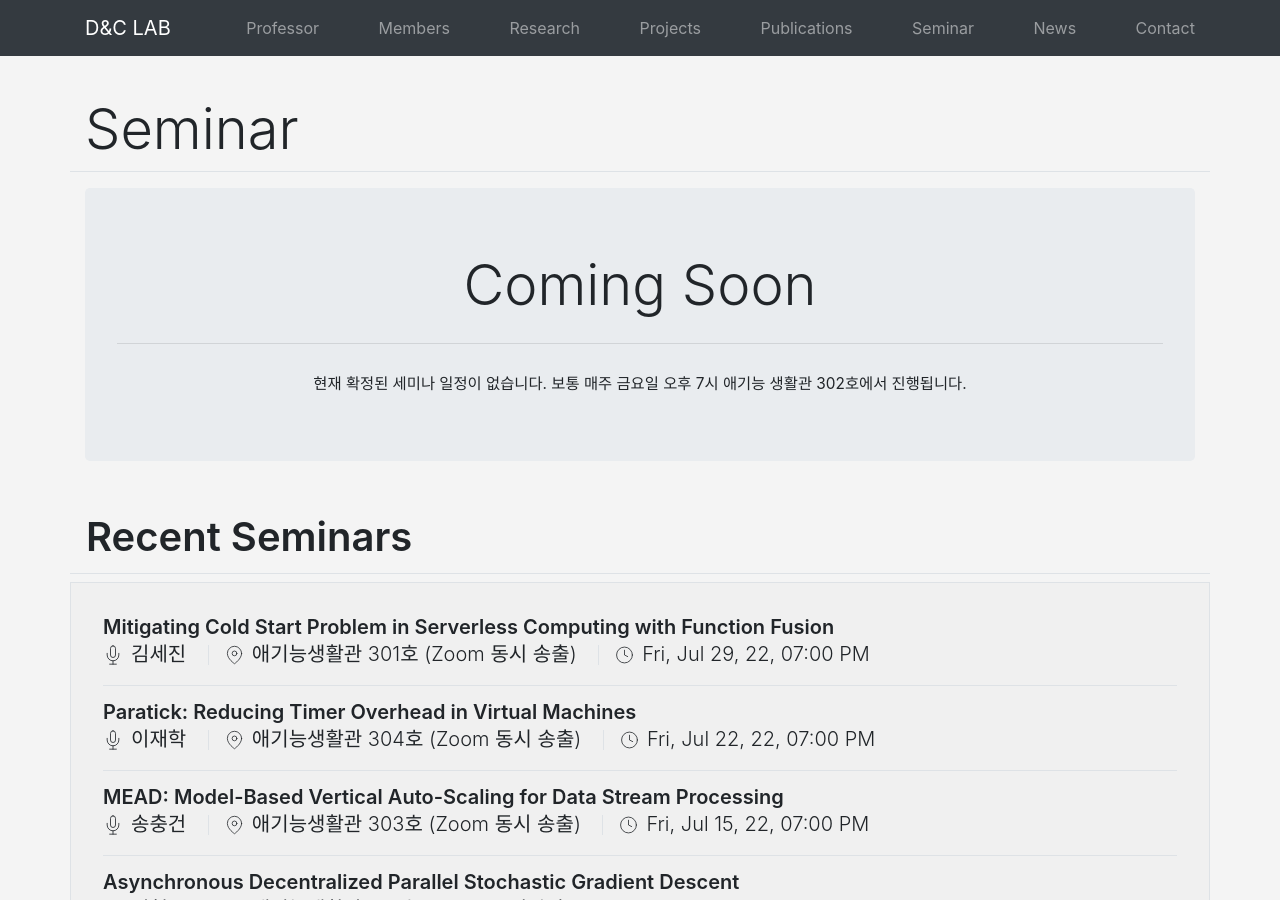
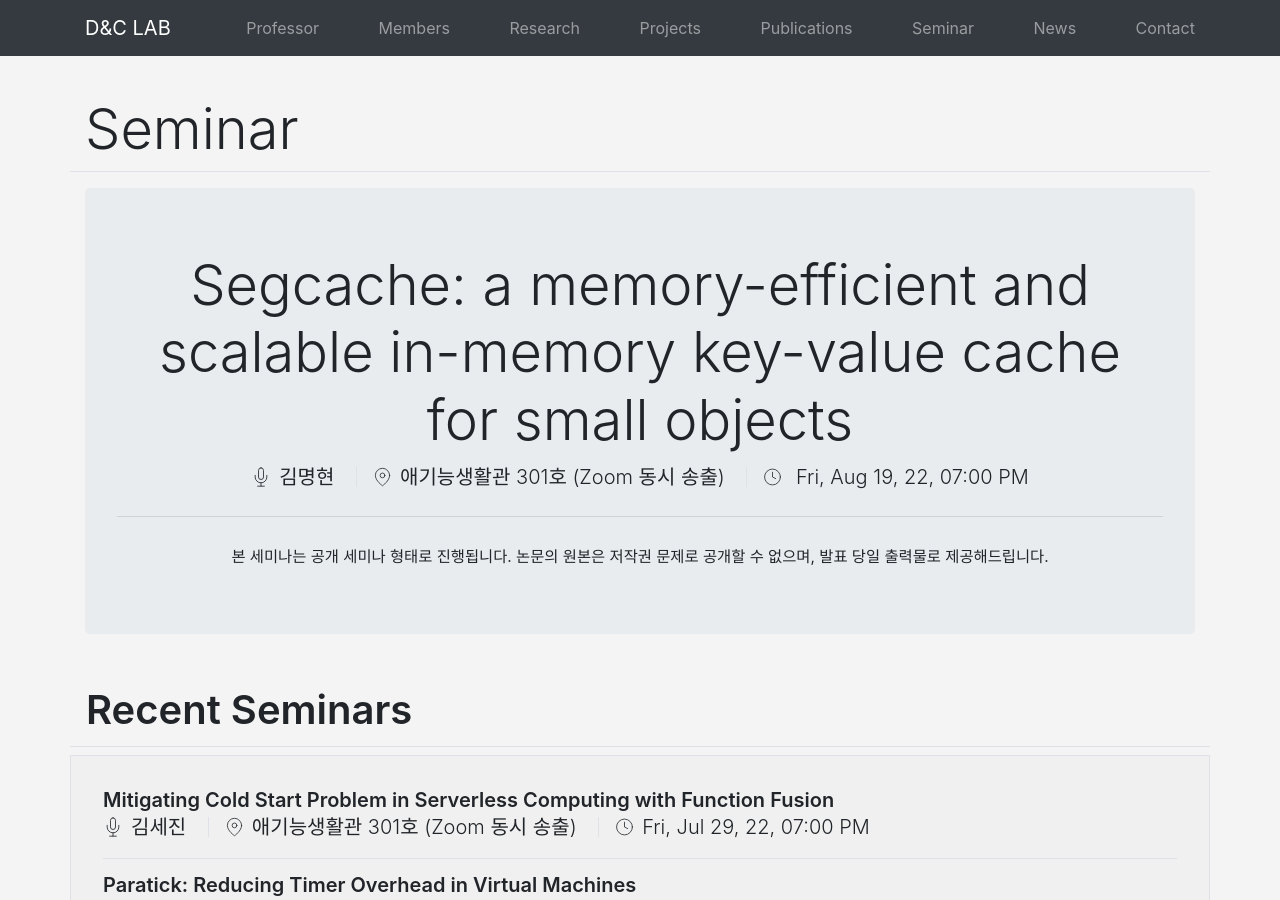
Before and after one commit to KU-Cloud/ku-cloud.github.io, a Jekyll site: the page built from seminar.html, in a window 1280 px wide and 900 px high. Built offline with Jekyll 4.4.1, drawn with Linux system fonts in a browser that asks for light colours.

Commit message:
Update: 2022-08-19 seminar

```diff
--- a/_data/seminars.yaml
+++ b/_data/seminars.yaml
@@ -859,3 +859,7 @@
   speacker: 김세진
   date: 2022-07-29T19:00:00.000+0900
   location: 애기능생활관 301호 (Zoom 동시 송출)
+- title: 'Segcache: a memory-efficient and scalable in-memory key-value cache for small objects'
+  speacker: 김명현
+  date: 2022-08-19T19:00:00.000+0900
+  location: 애기능생활관 301호 (Zoom 동시 송출)
```
